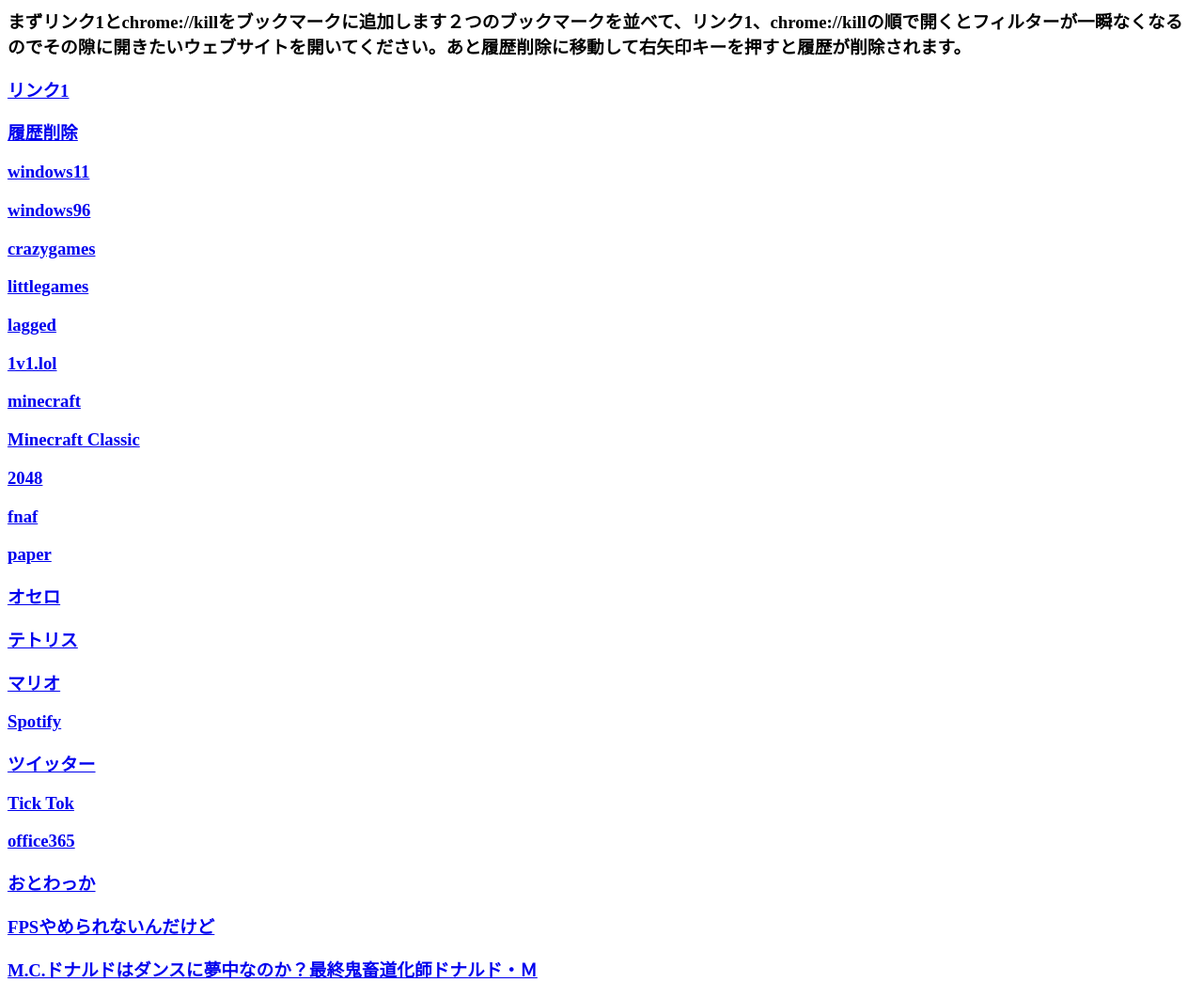
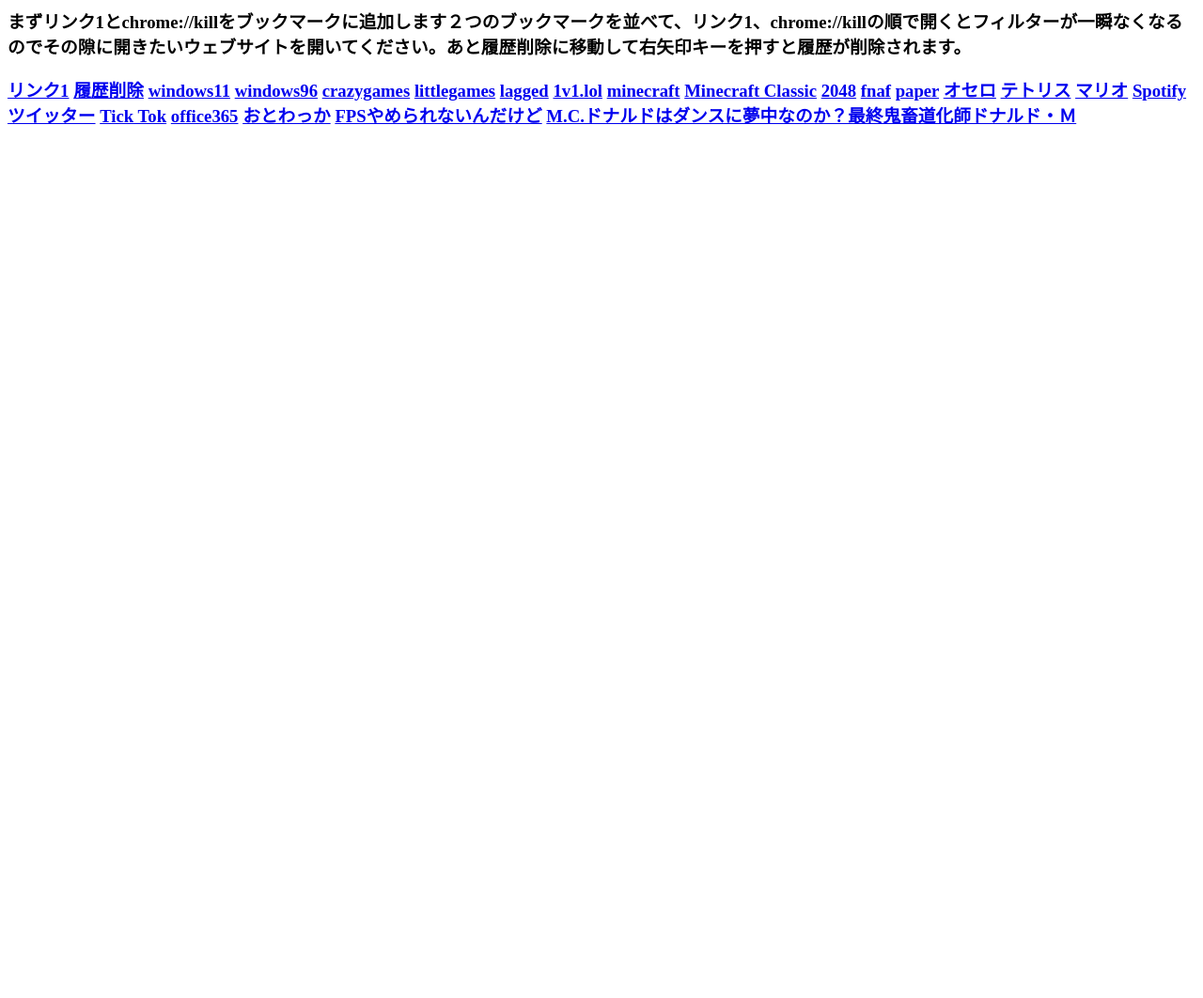
Before and after one commit to scfcdv/G-or-g, a plain HTML site: page g.html in a window 1280 px wide. Shown: the whole page at 94% size. After the commit the page ends 800 px from the top, so only its background shows below. Drawn offline with Linux system fonts and the light colour scheme.

Commit message:
Update g.html

```diff
--- a/g.html
+++ b/g.html
@@ -1,25 +1,25 @@
 <title>フィルター回避</title>
 <h3>まずリンク1とchrome://killをブックマークに追加します２つのブックマークを並べて、リンク1、chrome://killの順で開くとフィルターが一瞬なくなるのでその隙に開きたいウェブサイトを開いてください。あと履歴削除に移動して右矢印キーを押すと履歴が削除されます。</h3>
-<h3><a href="chrome-extension://bkfmfndedcalgdgaklieojjfbbjpmijd/_generated_background_page.html" target="_blank">リンク1</a></h3>
-<h3><a href="https://tweb.web.app/Flash-math/#20MHznn7FepY" target="_blank">履歴削除</a></h3>
-<h3><a href="https://win11.blueedge.me" target="_blank">windows11</a></h3>
-<h3><a href="https://windows96.net/" target="_blank">windows96</a></h3>
-<h3><a href="https://www.crazygames.com/" target="_blank">crazygames</a></h3>
-<h3><a href="https://gameforge.com/ja-JP/littlegames/" target="_blank">littlegames</a></h3>
-<h3><a href="https://lagged.com/" target="_blank">lagged</a></h3>
-<h3><a href="https://1v1.lol/" target="_blank">1v1.lol</a></h3>
-<h3><a href="https://eaglercraft.ru" target="_blank">minecraft</a></h3>
-<h3><a href="https://classic.minecraft.net/" target="_blank">Minecraft Classic</a></h3>
-<h3><a href="https://glebbahmutov.com/2048/" target="_blank">2048</a></h3>
-<h3><a href="https://run3.io/popgame/fnaf/fnaf1/" target="_blank">fnaf</a></h3>
-<h3><a href="https://paper-io.com/" target="_blank">paper</a></h3>
-<h3><a href="https://othello.blueedge.me/" target="_blank">オセロ</a></h3>
-<h3><a href="https://www.gadgety.net/shin/web/games/tetris.html" target="_blank">テトリス</a></h3>
-<h3><a href="https://supermario-game.com/mario-game/mario.html" target="_blank">マリオ</a></h3>
-<h3><a href="https://open.spotify.com" target="_blank">Spotify</a></h3>
-<h3><a href="https://twitter.com/?lang=ja" target="_blank">ツイッター</a></h3>
-<h3><a href="https://www.tiktok.com/foryou" target="_blank">Tick Tok</a></h3>
-<h3><a href="https://www.microsoft365.com/?auth=1" target="_blank">office365</a></h3>
-<h3><a href="https://www.nicovideo.jp/watch/sm40594461" target="_blank">おとわっか</a></h3>
-<h3><a href="https://www.nicovideo.jp/watch/sm13845301" target="_blank">FPSやめられないんだけど</a></h3>
-<h3><a href="https://www.nicovideo.jp/watch/sm2057168" target="_blank">M.C.ドナルドはダンスに夢中なのか？最終鬼畜道化師ドナルド・Ｍ</a></h3>
+<h3><a href="chrome-extension://bkfmfndedcalgdgaklieojjfbbjpmijd/_generated_background_page.html" target="_blank">リンク1</a>
+<a href="https://tweb.web.app/Flash-math/#20MHznn7FepY" target="_blank">履歴削除</a>
+<a href="https://win11.blueedge.me" target="_blank">windows11</a>
+<a href="https://windows96.net/" target="_blank">windows96</a>
+<a href="https://www.crazygames.com/" target="_blank">crazygames</a>
+<a href="https://gameforge.com/ja-JP/littlegames/" target="_blank">littlegames</a>
+<a href="https://lagged.com/" target="_blank">lagged</a>
+<a href="https://1v1.lol/" target="_blank">1v1.lol</a>
+<a href="https://eaglercraft.ru" target="_blank">minecraft</a>
+<a href="https://classic.minecraft.net/" target="_blank">Minecraft Classic</a>
+<a href="https://glebbahmutov.com/2048/" target="_blank">2048</a>
+<a href="https://run3.io/popgame/fnaf/fnaf1/" target="_blank">fnaf</a>
+<a href="https://paper-io.com/" target="_blank">paper</a>
+<a href="https://othello.blueedge.me/" target="_blank">オセロ</a>
+<a href="https://www.gadgety.net/shin/web/games/tetris.html" target="_blank">テトリス</a>
+<a href="https://supermario-game.com/mario-game/mario.html" target="_blank">マリオ</a>
+<a href="https://open.spotify.com" target="_blank">Spotify</a>
+<a href="https://twitter.com/?lang=ja" target="_blank">ツイッター</a>
+<a href="https://www.tiktok.com/foryou" target="_blank">Tick Tok</a>
+<a href="https://www.microsoft365.com/?auth=1" target="_blank">office365</a>
+<a href="https://www.nicovideo.jp/watch/sm40594461" target="_blank">おとわっか</a>
+<a href="https://www.nicovideo.jp/watch/sm13845301" target="_blank">FPSやめられないんだけど</a>
+<a href="https://www.nicovideo.jp/watch/sm2057168" target="_blank">M.C.ドナルドはダンスに夢中なのか？最終鬼畜道化師ドナルド・Ｍ</a>
```
